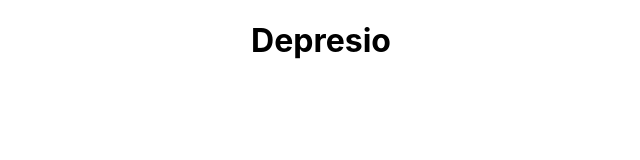
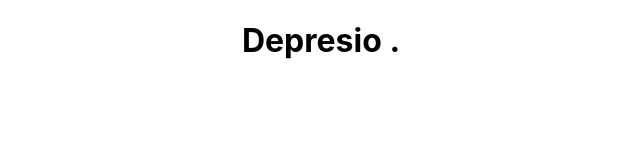
Before and after one commit to tharoosha/Depresio, a React (Create React App) app in the folder frontend/: page / in a window 1280 px wide. Shown: the top 160 px of the page, without its empty margins (319-959 px from the left). Built offline with nearby package versions, Linux system fonts and the light colour scheme.

Commit message:
dev branch updated

```diff
--- a/frontend/src/App.js
+++ b/frontend/src/App.js
@@ -4,7 +4,7 @@ import './App.css';
 function App() {
    return (
       <div className="App">
-         <h1>Depresio</h1>
+         <h1>Depresio .</h1>
       </div>
    );
 }
```
